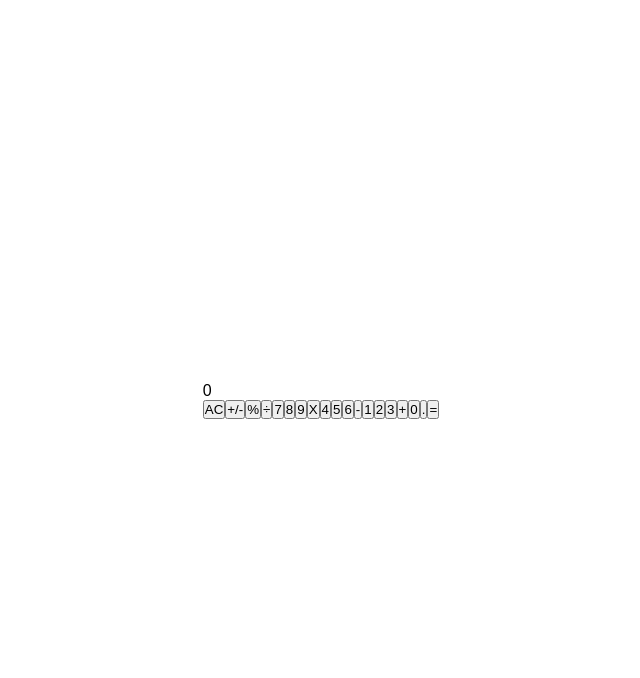
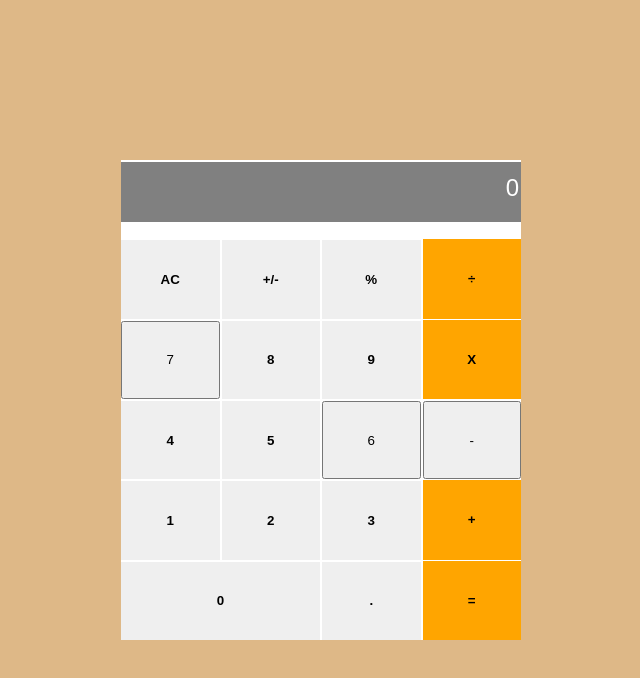
Before and after one commit to samiullahbahadur/Math-magicians-with-react, a React (Create React App) app: page / in a window 1280 px wide. Shown: the top 678 px of the page, without its empty margins (319-959 px from the left). Built offline with nearby package versions, Linux system fonts and the light colour scheme.

Commit message:
Add new style

```diff
--- a/src/App.css
+++ b/src/App.css
@@ -1,39 +1,60 @@
-.calculator-wrapper {
-  display: grid;
-  grid-template-columns: repeat(4, 1fr);
-  gap: 0.2rem;
+* {
+  margin: 0;
+  padding: 0;
+  box-sizing: border-box;
 }
 
-.result-section {
-  grid-column: 4 span;
-  background-color: gray;
-  color: white;
-  padding: 1rem;
-  text-align: right;
-  font-size: 1.5rem;
+body {
+  background-color: burlywood;
+  display: grid;
+  place-content: center;
+  height: 100vh;
+  font-size: 1.2rem;
 }
 
-.calculator-wrapper .btn {
+.container {
+  height: 60vh;
+  width: 50vh;
+  background-color: white;
+}
+
+.wrapper {
+  display: grid;
+  height: 100%;
+  width: 100%;
+  grid-template-columns: repeat(4, 1fr);
+  grid-template-rows: repeat(6, 1fr);
+  gap: 2px;
+}
+
+.screen {
+  grid-column: 1 / -1;
+  height: 60px;
+  text-align: right;
+  color: white;
+  background-color: gray;
+  margin-top: 2px;
+  font-size: 1.5rem;
+  overflow: hidden;
+  place-items: center;
+  padding-top: 12px;
+  padding-right: 2px;
+}
+
+.btn {
   display: grid;
   place-content: center;
-  padding: 2rem;
-  background-color: #ddd;
   cursor: pointer;
+  font-weight: bold;
   border: none;
 }
 
-.calculator-wrapper .btn:hover {
-  background-color: #eee;
+.orange {
+  background-color: orange;
+  border: none;
+  margin-top: -1px;
 }
 
-.calculator-wrapper .btn-operation {
-  background-color: #f5913e;
+.zero {
+  grid-column: 1 / span 2;
 }
-
-.calculator-wrapper .btn-operation:hover {
-  background-color: #ff7756;
-}
-
-.btn-0 {
-  grid-column: 2 span;
-}
```
